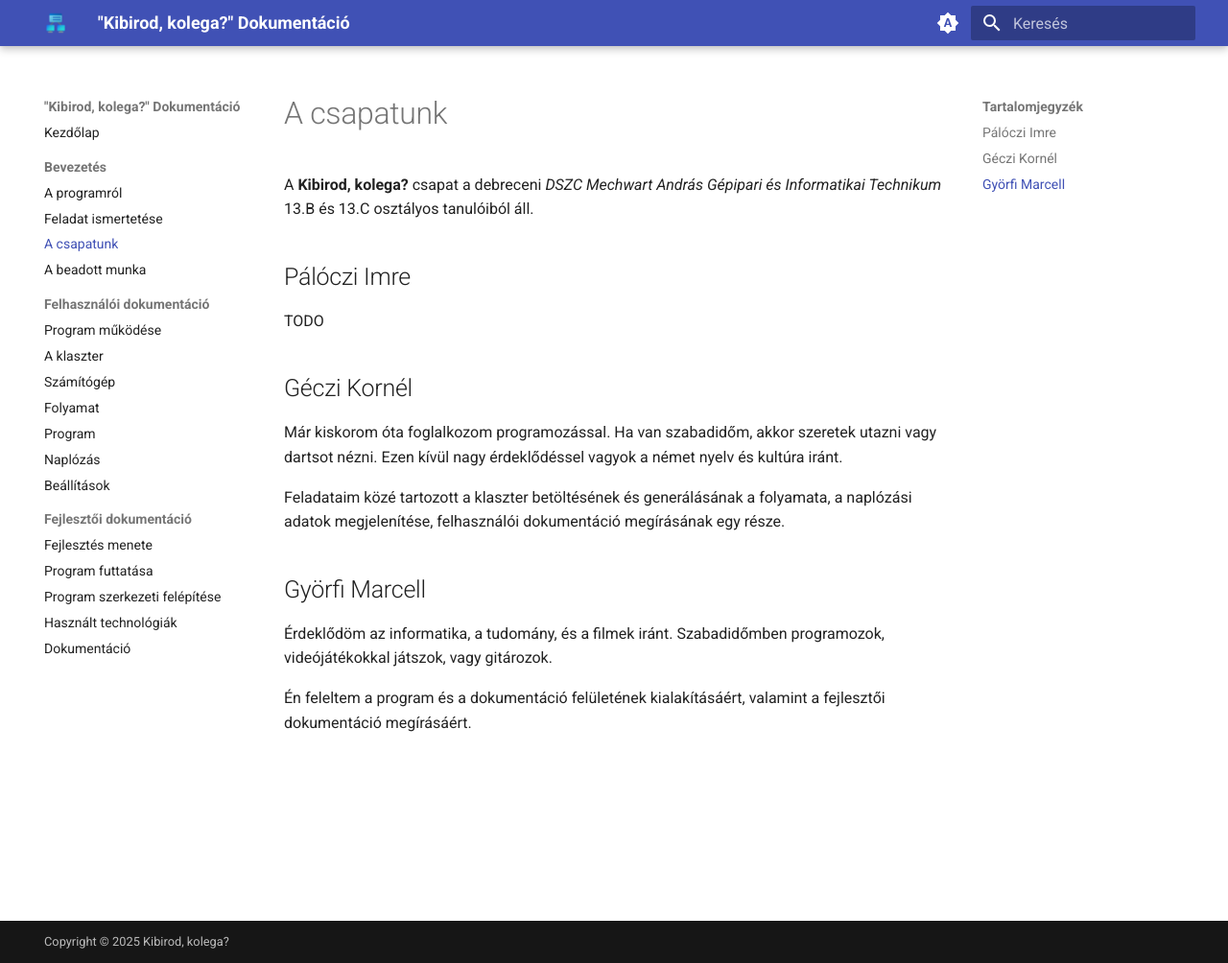
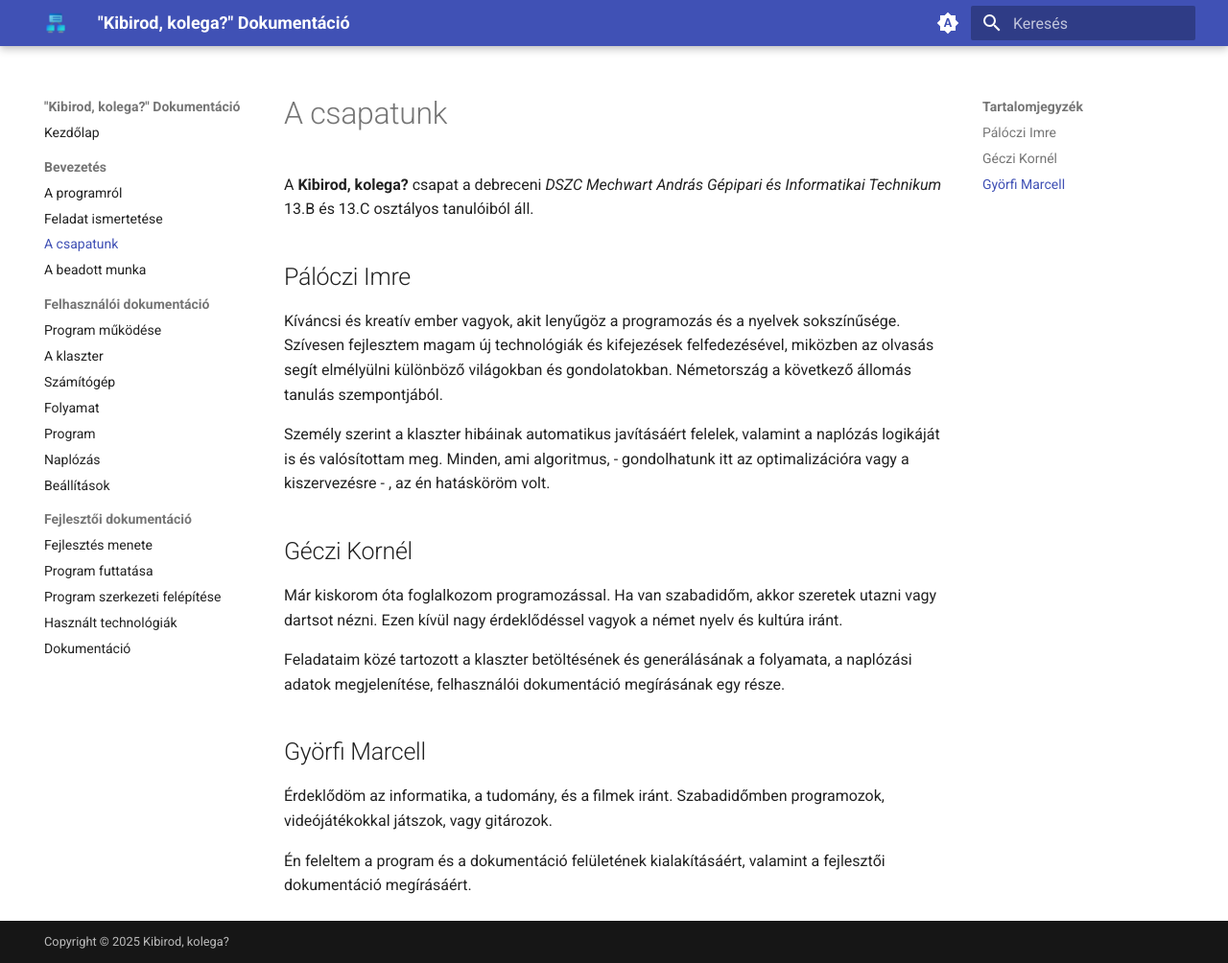
Before and after one commit to gyorfimarcell/Dusza2025, an MkDocs documentation site: the page built from documentation/docs/bevezetes/csapatunk.md, in a window 1280 px wide and 1004 px high. Shown: the whole window at 96% size. Built offline with MkDocs 1.6.1 and Material for MkDocs 9.7.7, drawn with Linux system fonts in a browser that asks for light colours.

Commit message:
Update csapatunk.md

```diff
--- a/documentation/docs/bevezetes/csapatunk.md
+++ b/documentation/docs/bevezetes/csapatunk.md
@@ -4,7 +4,9 @@ A **Kibirod, kolega?** csapat a debreceni _DSZC Mechwart András Gépipari és I
 
 ## Pálóczi Imre
 
-TODO
+Kíváncsi és kreatív ember vagyok, akit lenyűgöz a programozás és a nyelvek sokszínűsége. Szívesen fejlesztem magam új technológiák és kifejezések felfedezésével, miközben az olvasás segít elmélyülni különböző világokban és gondolatokban. Németország a következő állomás tanulás szempontjából.
+
+Személy szerint a klaszter hibáinak automatikus javításáért felelek, valamint a naplózás logikáját is és valósítottam meg. Minden, ami algoritmus, - gondolhatunk itt az optimalizációra vagy a kiszervezésre - , az én hatásköröm volt.
 
 ## Géczi Kornél
 
```
